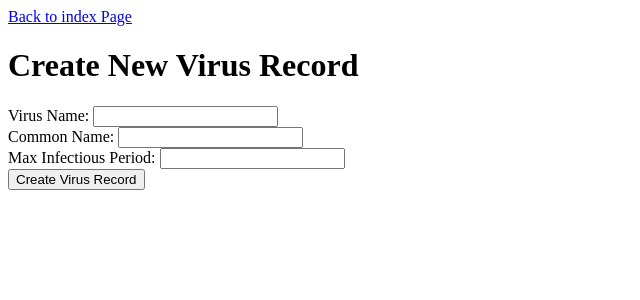
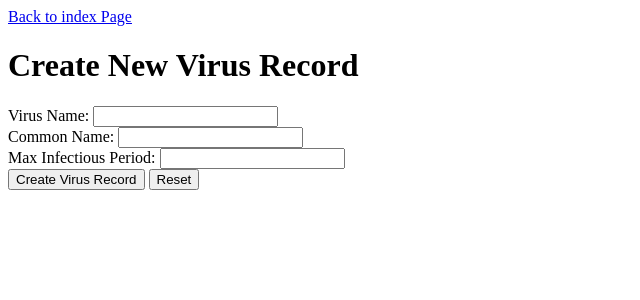
Before and after one commit to marco9663/HotZone-Sprint1, a Django app: template hotzone/templates/create_virus.html in a window 1280 px wide. Shown: the top 300 px of the page, without its empty margins (0-640 px from the left). Run offline with Django 3.2, Linux system fonts and the light colour scheme; the template is opened without the code that fills it, so the values that code supplies are empty.

Commit message:
first commit

```diff
--- a/hotzone/templates/create_virus.html
+++ b/hotzone/templates/create_virus.html
@@ -8,6 +8,6 @@
     <label for="commonName">Common Name: </label><input type="text" id="commonName" name="commonName"><br>
     <label for="maxInfectiousPeriod">Max Infectious Period: </label><input type="number" id="maxInfectiousPeriod" name="maxInfectiousPeriod"><br>
     <input type="button" id="createButton" value="Create Virus Record">
-    <!-- <input type="button" value="Reset" onclick="resetForm()"> -->
+    <input type="button" value="Reset" onclick="resetForm()">
 </form>
 <p id="createStatus"></p>
```
